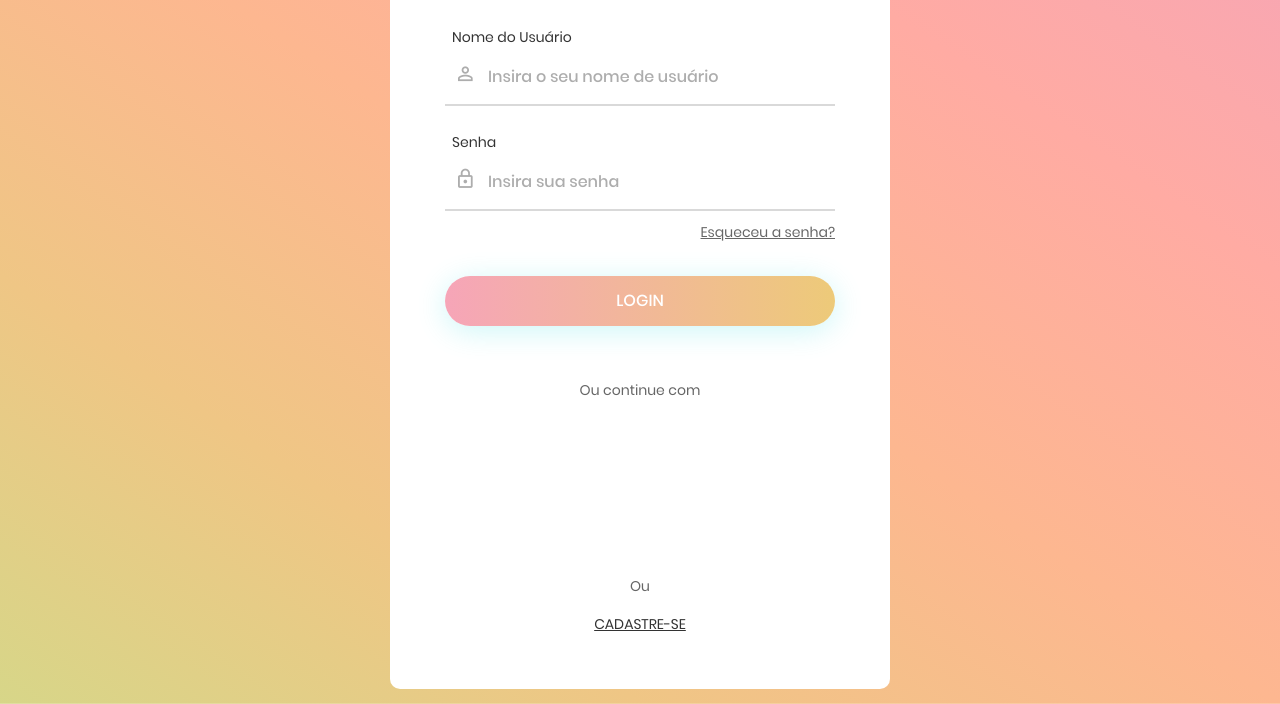
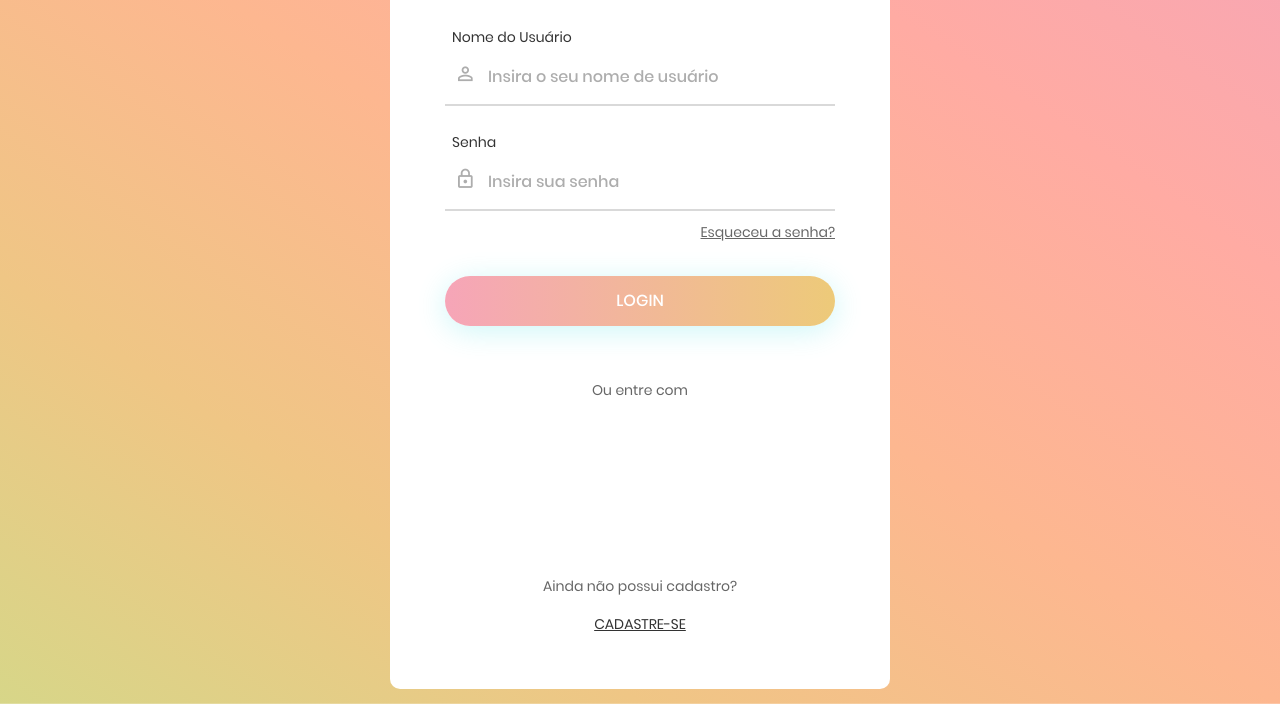
Before and after one commit to larisard/projeto-livraria, a plain HTML site: page login/login.html in a window 1280 px wide. Shown: the part 152-856 px from the top of the page. Drawn offline with Linux system fonts and the light colour scheme.

Commit message:
Atualizando textos da tela

```diff
--- a/login/login.html
+++ b/login/login.html
@@ -85,7 +85,7 @@
 
 					<div class="txt1 text-center p-t-54 p-b-20">
 						<span>
-							Ou continue com
+							Ou entre com
 						</span>
 					</div>
 
@@ -110,7 +110,7 @@
 
 					<div class="flex-col-c p-t-155">
 						<span class="txt1 p-b-17">
-							Ou
+							Ainda não possui cadastro?
 						</span>
 
 						<a href="../cadastro/cadastro.html" class="txt2">
```
